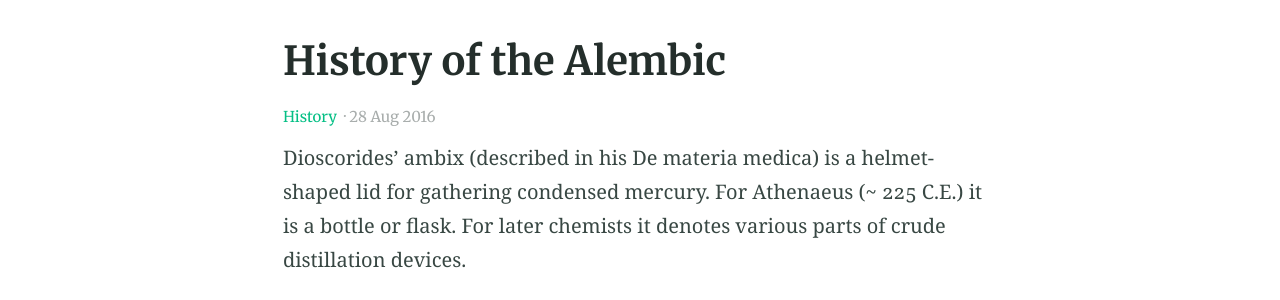
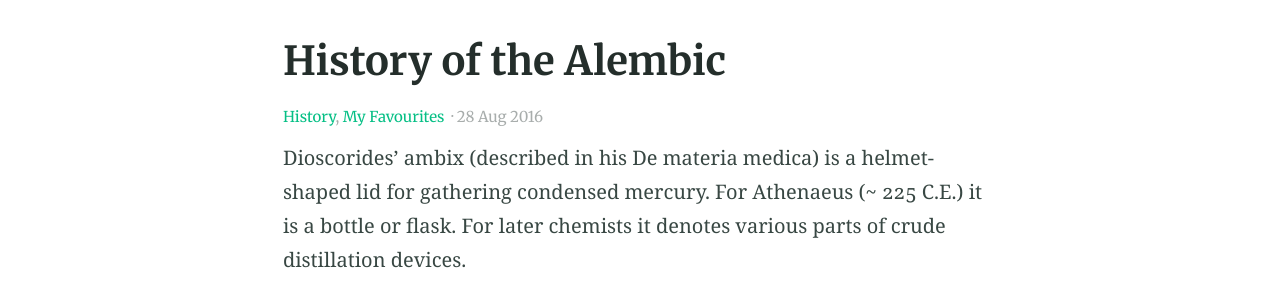
Before and after one commit to daviddarnes/alembic, a Jekyll site: the page built from _posts/2016-08-28-example-post-two.md, in a window 1280 px wide. Shown: the part 409-709 px from the top of the page. Built offline with Jekyll 4.4.1, drawn with Linux system fonts in a browser that asks for light colours.

Commit message:
slugify categories in metadata

```diff
--- a/_includes/post-meta.html
+++ b/_includes/post-meta.html
@@ -1,12 +1,12 @@
 {% if page.categories %}
   {% capture categories %}
     {% for category in page.categories %}
-      <span class="label  label--category"><a href="{{ site.baseurl }}/categories/#{{ category | downcase }}">{{ category }}</a></span>{% if forloop.last == false %},{% endif %}
+      <span class="label  label--category"><a href="{{ site.baseurl }}/categories/#{{ category | downcase | slugify }}">{{ category }}</a></span>{% if forloop.last == false %},{% endif %}
     {% endfor %}
   {% endcapture %}
 {% elsif page.category %}
   {% capture categories %}
-    <span class="label  label--category"><a href="{{ site.baseurl }}/categories/#{{ page.category | downcase }}">{{ page.category }}</a></span>
+    <span class="label  label--category"><a href="{{ site.baseurl }}/categories/#{{ page.category | downcase | slugify }}">{{ page.category }}</a></span>
   {% endcapture %}
 {% endif %}
 
--- a/_posts/2016-08-28-example-post-two.md
+++ b/_posts/2016-08-28-example-post-two.md
@@ -2,6 +2,7 @@
 title: History of the Alembic
 categories:
 - History
+- My Favourites
 feature_text: |
   The History of the Alembic tool
 ---
```
